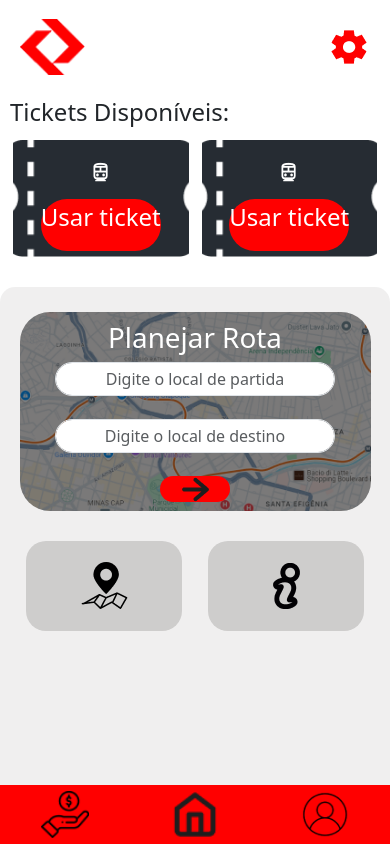
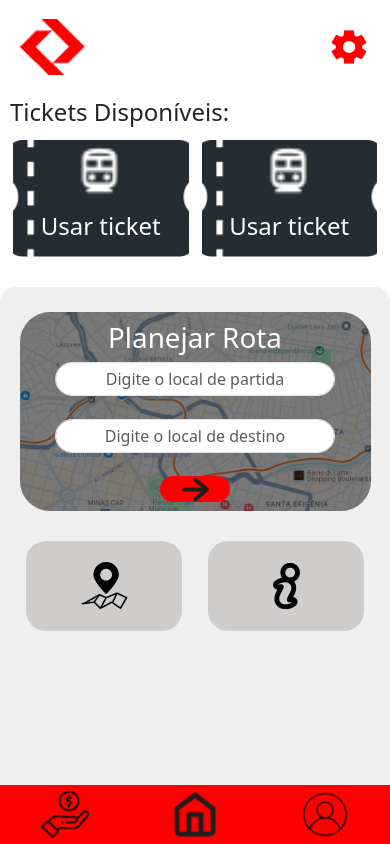
Before and after one commit to ibmec-bh-3-periodo/projeto-cptm-one, a plain HTML site: page home/src/content/index.html in a window 390 px wide. Drawn offline with nearby package versions, Linux system fonts and the light colour scheme; files whose address does not match are found by name.

Commit message:
fix: correção dos tickets

```diff
--- a/home/src/css/style.css
+++ b/home/src/css/style.css
@@ -73,17 +73,17 @@ body {
         display: flex;
         align-items: center;
         justify-content: center;
-        width: 80%;
+        width: 30%;
+        height: 40%;
     }
-    .imgticket {
+    .imgticket img{
         display: flex;
         align-items: center;
         justify-content: center;
-        width: 80%;
-        height: 30%;
+        width: 100%;
     }
     .usarticket{
-        background-color: #FF0000;
+        /* background-color: #FF0000; */
         border-radius: 30px;
         text-align: center;
     }
```
Also changed, not shown: home/src/img/ticket 1.png (added).
